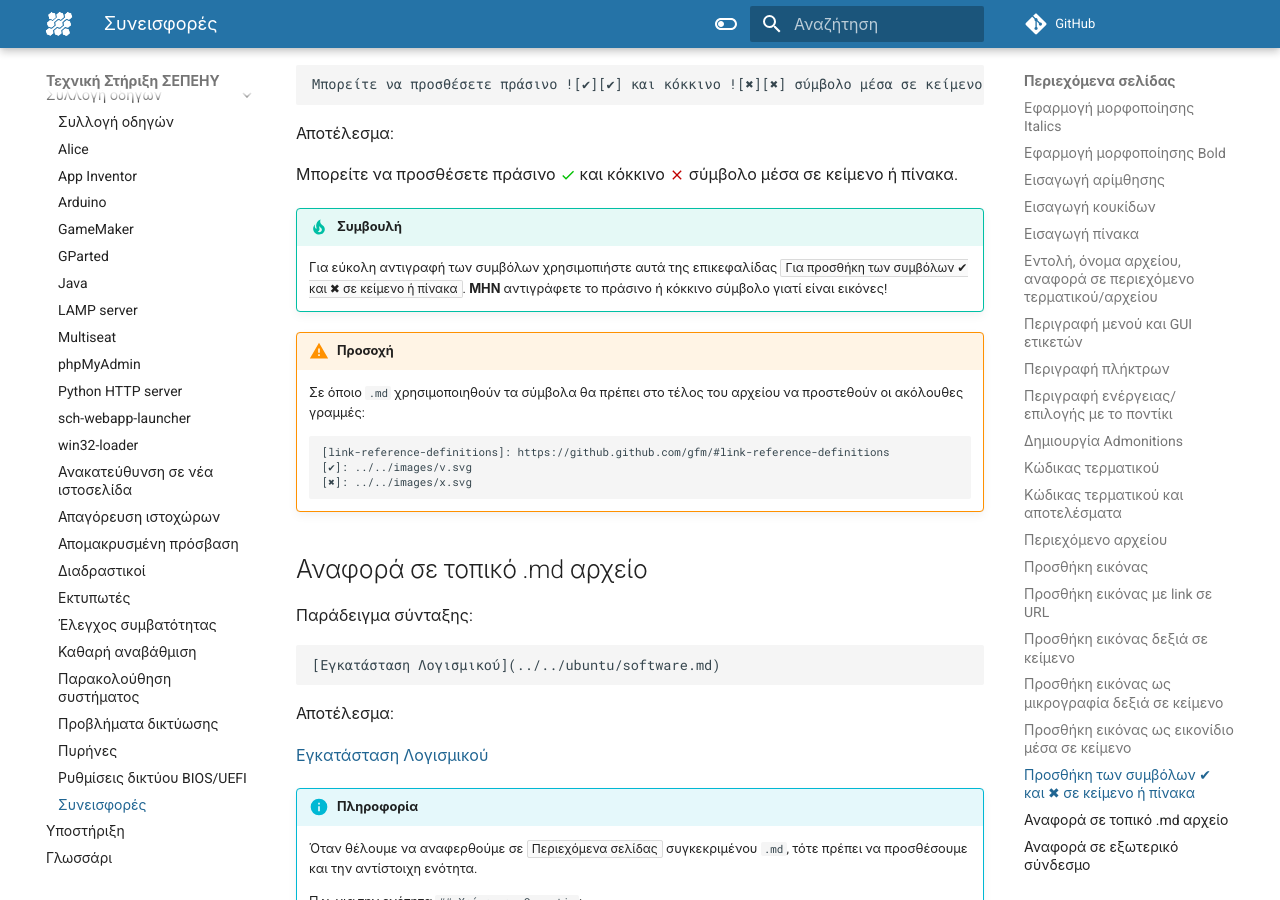
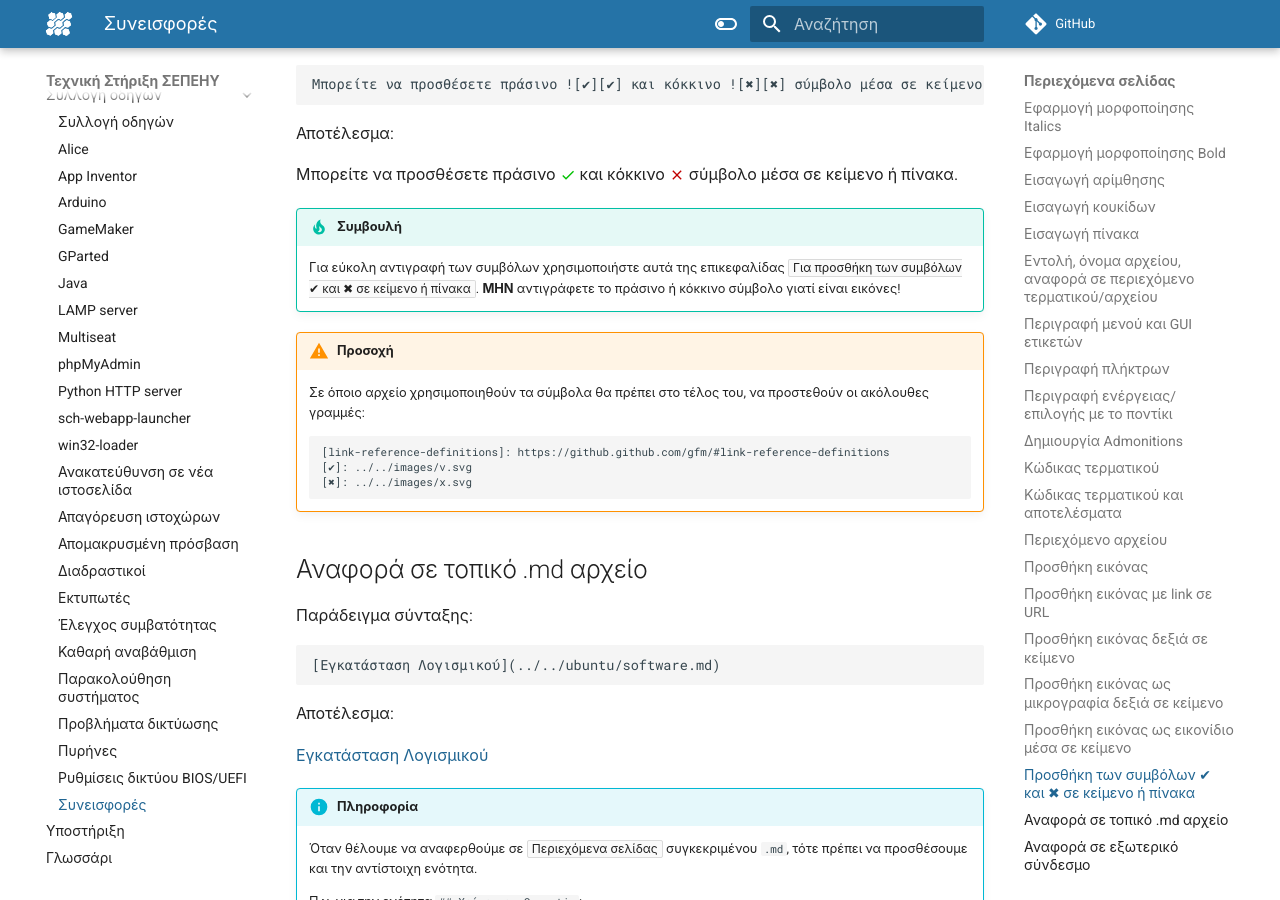
Before and after one commit to siahos/el.ltsp.org, an MkDocs documentation site: the page built from docs/guides/contributing/index.md, in a window 1280 px wide and 900 px high, scrolled down 8427 px. Built offline with MkDocs 1.6.1 and Material for MkDocs 9.7.7, drawn with Linux system fonts in a browser that asks for light colours; comment, search, counter and statistics services are not loaded.

Commit message:
update contributing

````diff
--- a/docs/guides/contributing/index.md
+++ b/docs/guides/contributing/index.md
@@ -322,10 +322,13 @@ $ μπορούμε να χρησιμοποιήσουμε το $
 Μπορείτε να προσθέσετε πράσινο ![✔][✔] και κόκκινο ![✖][✖] σύμβολο μέσα σε κείμενο ή πίνακα.
 
 !!! tip "Συμβουλή"
-    Για εύκολη αντιγραφή των συμβόλων χρησιμοπιήστε αυτά της επικεφαλίδας ***Για προσθήκη των συμβόλων ✔ και ✖ σε κείμενο ή πίνακα***. **ΜΗΝ** αντιγράφετε το πράσινο ή κόκκινο σύμβολο γιατί είναι εικόνες!
+    Για εύκολη αντιγραφή των συμβόλων χρησιμοποιήστε αυτά της επικεφαλίδας
+    ***Για προσθήκη των συμβόλων ✔ και ✖ σε κείμενο ή πίνακα***. **ΜΗΝ**
+    αντιγράφετε το πράσινο ή κόκκινο σύμβολο γιατί είναι εικόνες!
 
 !!! warning "Προσοχή"
-    Σε όποιο `.md` χρησιμοποιηθούν τα σύμβολα θα πρέπει στο τέλος του αρχείου να προστεθούν οι ακόλουθες γραμμές:
+    Σε όποιο αρχείο χρησιμοποιηθούν τα σύμβολα θα πρέπει στο τέλος του, να
+    προστεθούν οι ακόλουθες γραμμές:
     ```text
     [link-reference-definitions]: https://github.github.com/gfm/#link-reference-definitions
     [✔]: ../../images/v.svg
````
